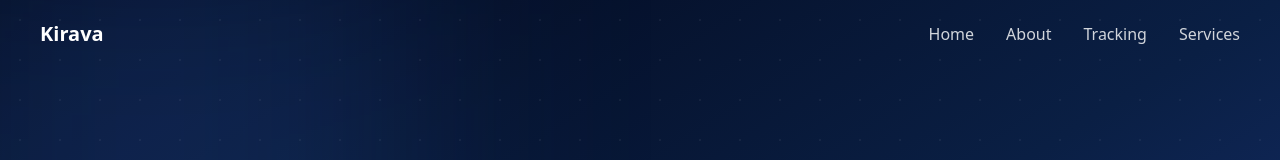
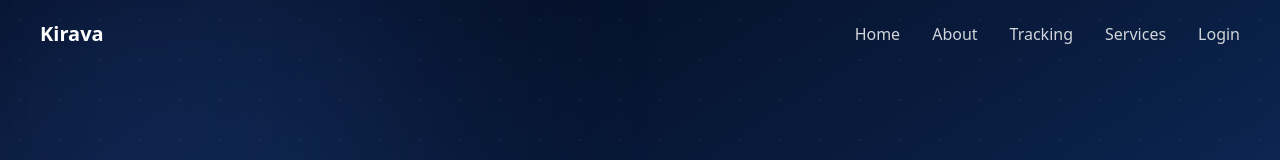
Before and after one commit to mochamadfahmifadillah/kirava-logistics, a React (Vite) app: page / in a window 1280 px wide. Shown: the top 160 px of the page. Built offline with nearby package versions, Linux system fonts and the light colour scheme.

Commit message:
Menambahkan Login

```diff
--- a/src/components/layout/Navbar.jsx
+++ b/src/components/layout/Navbar.jsx
@@ -15,6 +15,7 @@ export default function Navbar() {
         <Link to="/about">About</Link>
         <Link to="/tracking">Tracking</Link>
         <Link to="/services">Services</Link>
+        <Link to="/login">Login</Link>
       </div>
     </nav>
   );
```
